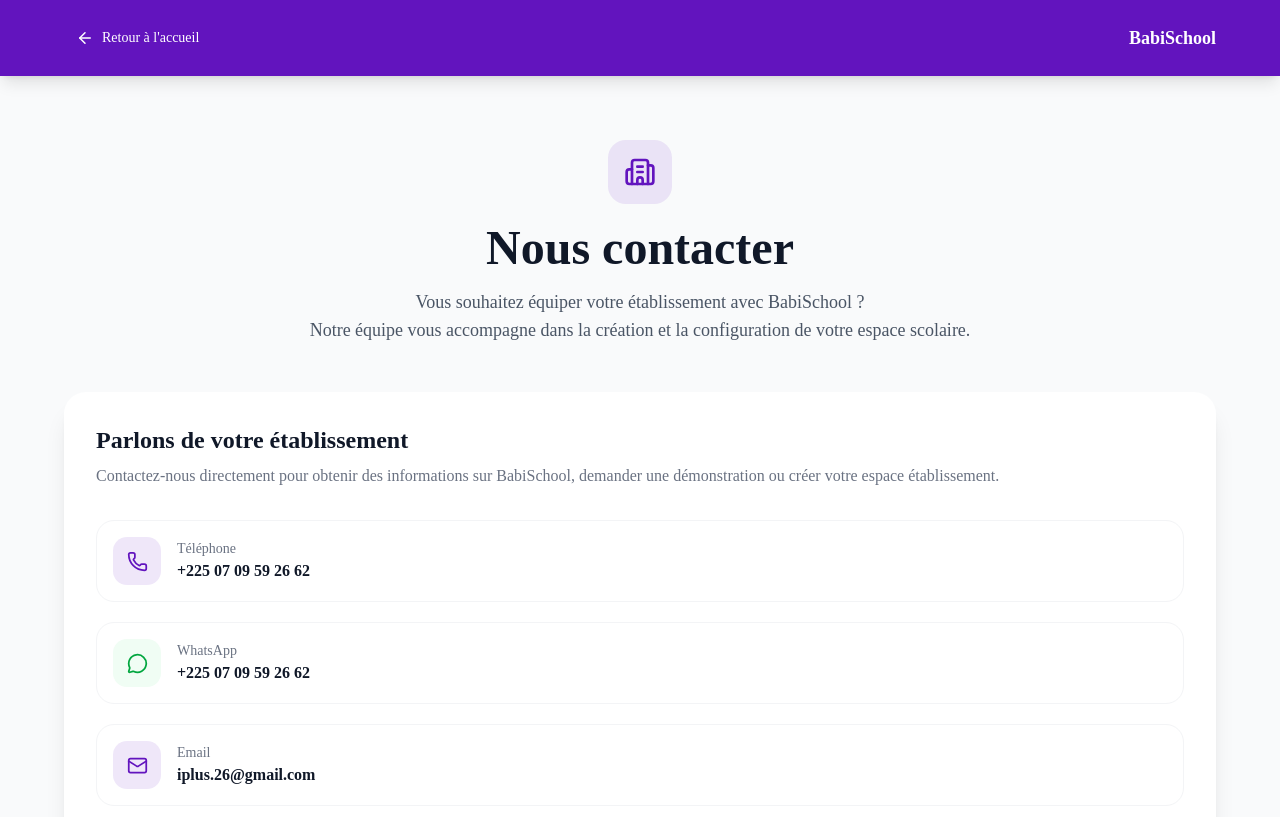
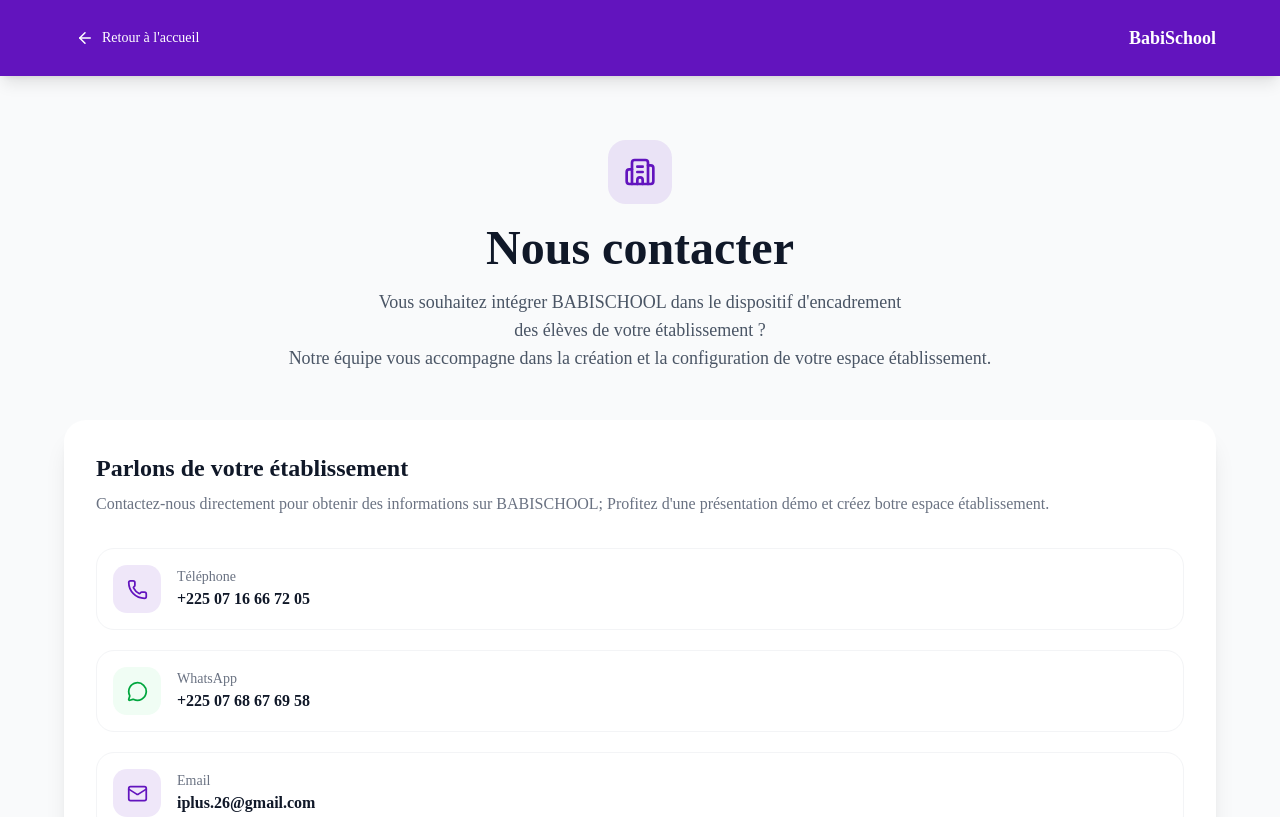
Before and after one commit to iplusci26-lab/babischool-front, a Next.js app: page /contact in a window 1280 px wide. Shown: the top 817 px of the page. Built offline with nearby package versions, Linux system fonts and the light colour scheme.

Commit message:
Modification page contact

```diff
--- a/app/contact/page.tsx
+++ b/app/contact/page.tsx
@@ -44,9 +44,10 @@
             </h1>
 
             <p className="mt-4 text-base leading-7 text-gray-600 md:text-lg">
-              Vous souhaitez équiper votre établissement avec BabiSchool ?<br></br>
-              Notre équipe vous accompagne dans la création et la configuration
-              de votre espace scolaire.
+              Vous souhaitez intégrer BABISCHOOL dans le dispositif d'encadrement
+              <br></br> des élèves de votre établissement ?<br></br>
+              Notre équipe vous accompagne dans la création et
+              la configuration de votre espace établissement.
             </p>
           </div>
 
@@ -58,15 +59,14 @@
               </h2>
 
               <p className="mt-2 leading-6 text-gray-500">
-                Contactez-nous directement pour obtenir des informations sur
-                BabiSchool, demander une démonstration ou créer votre espace
-                établissement.
+              Contactez-nous directement pour obtenir des informations sur BABISCHOOL;
+              Profitez d'une présentation démo et créez botre espace établissement.
               </p>
 
               <div className="mt-8 space-y-5">
                 {/* Téléphone */}
                 <a
-                  href="tel:+2250749200389"
+                  href="tel:+2250716667205"
                   className="flex items-center gap-4 rounded-2xl border border-gray-100 p-4 transition hover:border-[#6214BE]/20 hover:bg-[#6214BE]/5"
                 >
                   <div className="flex h-12 w-12 shrink-0 items-center justify-center rounded-xl bg-[#6214BE]/10">
@@ -76,14 +76,14 @@
                   <div>
                     <p className="text-sm text-gray-500">Téléphone</p>
                     <p className="font-semibold text-gray-900">
-                      +225 07 09 59 26 62
+                      +225 07 16 66 72 05
                     </p>
                   </div>
                 </a>
 
                 {/* WhatsApp */}
                 <a
-                  href="https://wa.me/2250749200389"
+                  href="https://wa.me/2250716667205"
                   target="_blank"
                   rel="noopener noreferrer"
                   className="flex items-center gap-4 rounded-2xl border border-gray-100 p-4 transition hover:border-green-200 hover:bg-green-50"
@@ -95,7 +95,7 @@
                   <div>
                     <p className="text-sm text-gray-500">WhatsApp</p>
                     <p className="font-semibold text-gray-900">
-                      +225 07 09 59 26 62
+                      +225 07 68 67 69 58
                     </p>
                   </div>
                 </a>
@@ -134,7 +134,7 @@
 
               {/* CTA WhatsApp */}
               <a
-                href="https://wa.me/2250749200389?text=Bonjour%20BabiSchool%2C%20je%20souhaite%20obtenir%20des%20informations%20pour%20mon%20%C3%A9tablissement."
+                href="https://wa.me/2250768676958?text=Bonjour%20BabiSchool%2C%20je%20souhaite%20obtenir%20des%20informations%20pour%20mon%20%C3%A9tablissement."
                 target="_blank"
                 rel="noopener noreferrer"
                 className="mt-8 flex w-full items-center justify-center gap-2 rounded-2xl bg-[#6214BE] px-6 py-4 font-semibold text-white shadow-lg transition hover:scale-[1.02] hover:bg-[#5310a5]"
```
